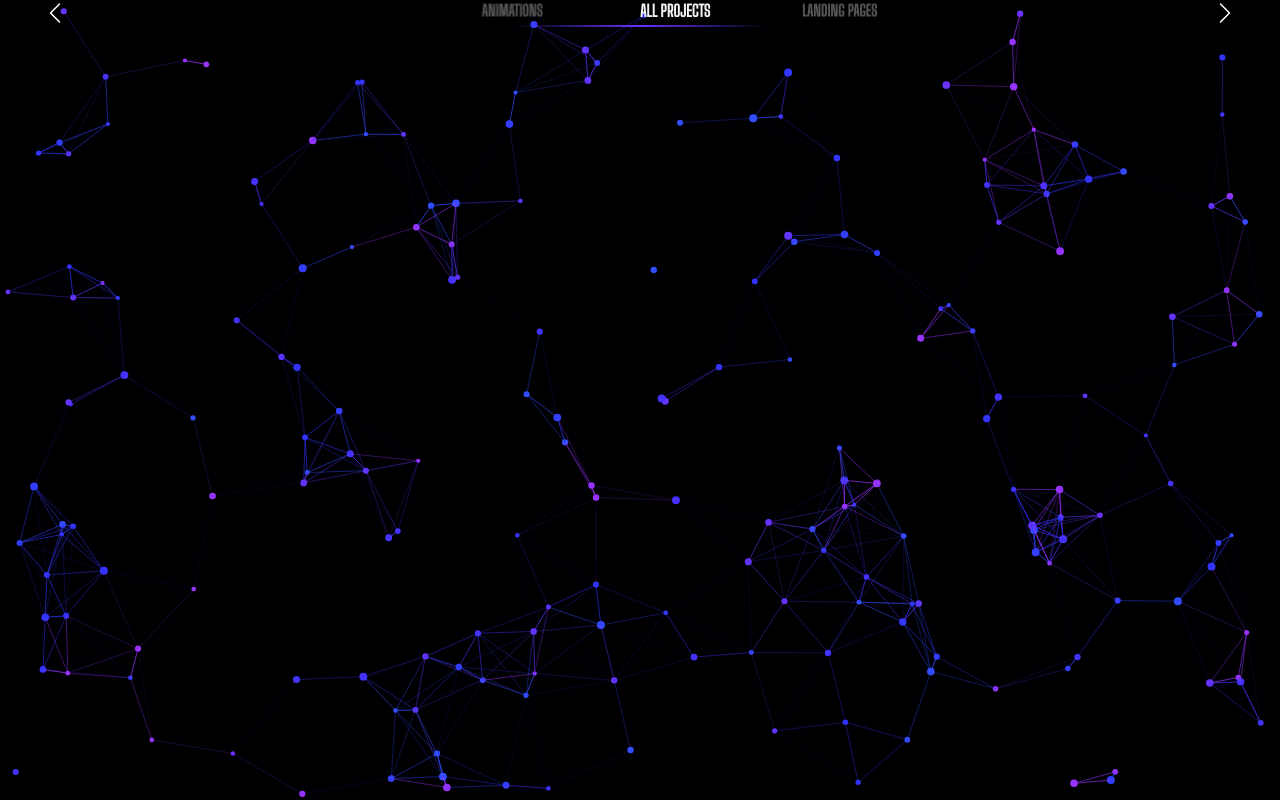
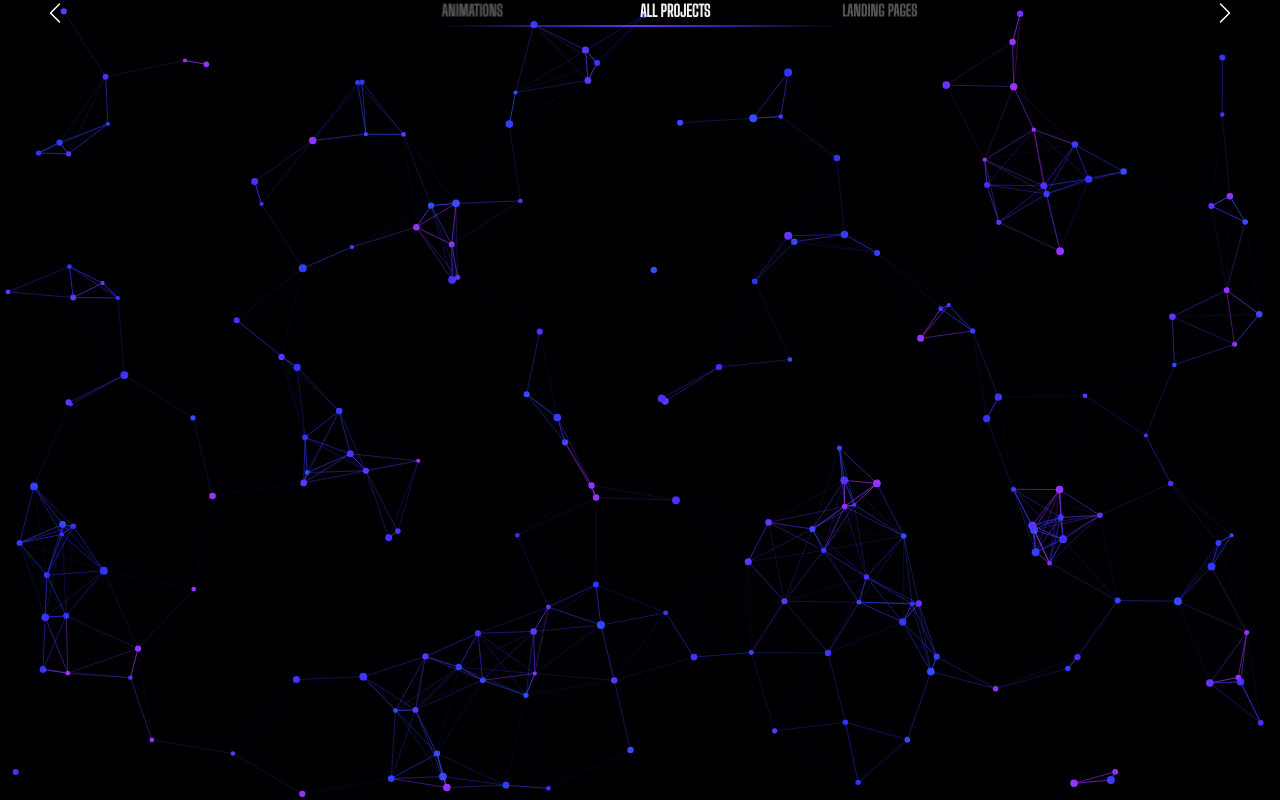
Before and after one commit to Giorgi014/portfolio, a Next.js app: page /en/home/categories in a window 1280 px wide. Built offline with nearby package versions, Linux system fonts and the light colour scheme.

Commit message:
style: continue refining categories section design and behavior

```diff
--- a/src/app/[locale]/home/categories/style/categories.scss
+++ b/src/app/[locale]/home/categories/style/categories.scss
@@ -26,7 +26,6 @@
       cursor: pointer;
       text-transform: uppercase;
       .category {
-        position: relative;
         width: fit-content;
         z-index: 1;
         font-size: clamp(14px, 2vw, 16px);
@@ -41,7 +40,7 @@
       left: 50%;
       transform: translateX(-50%);
       bottom: -2px;
-      width: 250px;
+      width: 400px;
       height: 2px;
       background: linear-gradient(
         90deg,
--- a/src/app/[locale]/home/main/projects/style/projects.scss
+++ b/src/app/[locale]/home/main/projects/style/projects.scss
@@ -91,6 +91,7 @@
 
   .project_header {
     @include displayCenter(flex-start, center);
+    position: relative;
     width: 100%;
   }
 }
--- a/src/components/categories/categories.tsx
+++ b/src/components/categories/categories.tsx
@@ -18,9 +18,9 @@ export const AllCategories = ({
   filterNavigation = categoriesNavigation,
 }: AllCategoriesProps) => {
   const t = useTranslations("projects.projectNavigation");
-  const { safeIndex, nextSlide, prevSlide, getCardStyle } = useSlider({
+  const { nextSlide, prevSlide, getCardStyle } = useSlider({
     itemsLength: filterNavigation.length,
-    translateX: 160,
+    translateX: 200,
     scale: 0.95,
     rotateY: 0,
   });
```
